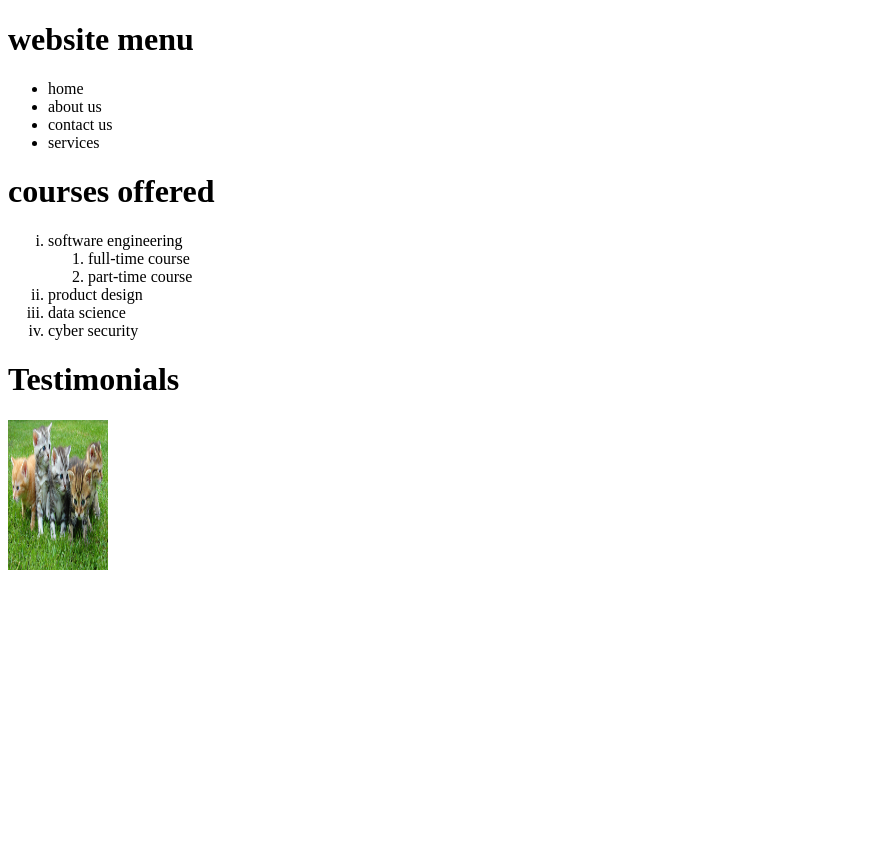
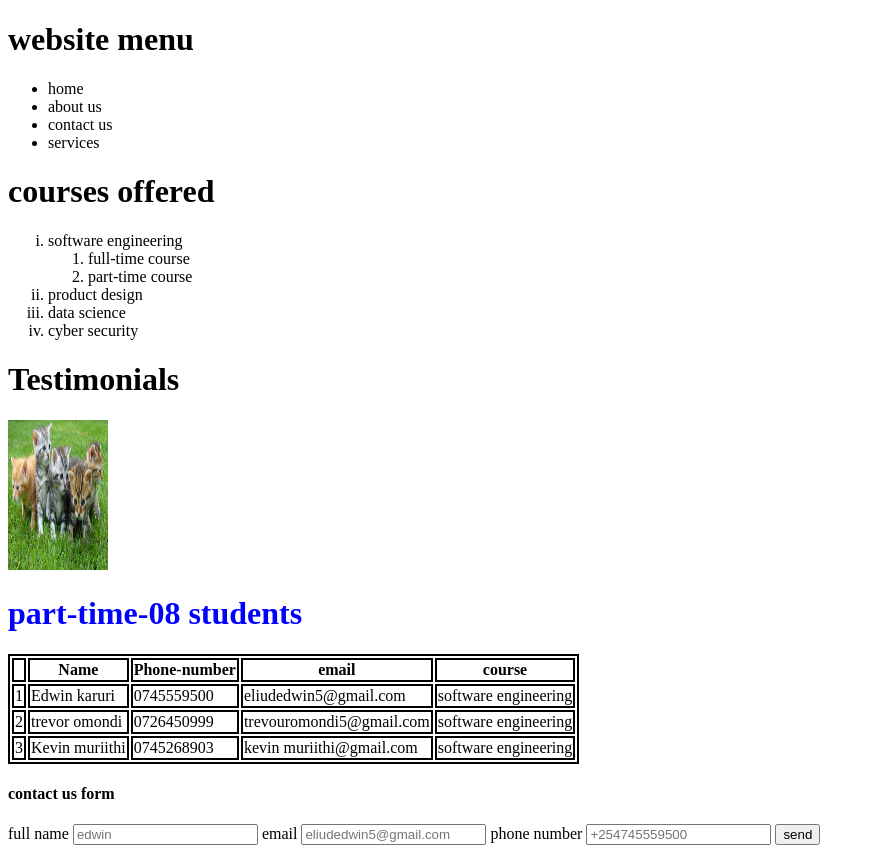
Before and after one commit to edwin463/attendance-tracker, a plain HTML site: page index.html in a window 1280 px wide. Shown: the whole page, without its empty margins (0-875 px from the left). Before the commit the page ends 800 px from the top, so only its background shows below. Drawn offline with Linux system fonts and the light colour scheme.

Commit message:
created tables and forms

```diff
--- a/index.html
+++ b/index.html
@@ -5,6 +5,11 @@
     <meta name="viewport" content="width=device-width, initial-scale=1.0">
     <title>moringa school</title>
 </head>
+<style>
+    table,th,td {
+        border: 2px solid black;
+    }
+</style>
 <body><h1>website menu</h1>
     <ul>
         <li>home</li>
@@ -26,3 +31,45 @@
     </ol>
     <p><h1>Testimonials</h1></p>
     <img src="/html/edwin/pexels-pixabay-45170.jpg" alt="pexels-pixabay-45170"width=100 height="150">
+<body>
+    <h1 style="color: blue;">part-time-08 students</h1>
+    <table>
+        <tr><th></th>
+            <th>Name</th>
+            <th>Phone-number</th>
+            <th>email</th>
+            <th>course</th>
+        </tr>
+        <tr><td>1</td>
+            <td>Edwin karuri</td>
+            <td>0745559500</td>
+            <td>eliudedwin5@gmail.com</td>
+            <td>software engineering</td>
+         </tr>
+         <tr>
+            <td>2</td>
+            <td>trevor omondi</td>
+            <td>0726450999</td>
+            <td>trevouromondi5@gmail.com</td>
+            <td>software engineering</td>
+         </tr>
+         <tr>
+            <td>3</td>
+            <td>Kevin muriithi</td>
+            <td>0745268903</td>
+            <td>kevin muriithi@gmail.com</td>
+            <td>software engineering</td>
+         </tr>
+    </table>
+    <h4>contact us form</h4>
+    <form action="">
+        <label for="">full name</label>
+        <input type="text" name="full name" placeholder="edwin">
+        <label for="">email</label>
+        <input type="email" name="email" placeholder="eliudedwin5@gmail.com">
+        <label for="">phone number</label>
+        <input type="number"name="Phone-number" placeholder="+254745559500">
+        <input type="submit" value="send">
+
+
+    </form>
```
Also changed, not shown: html/index.html (deleted).
